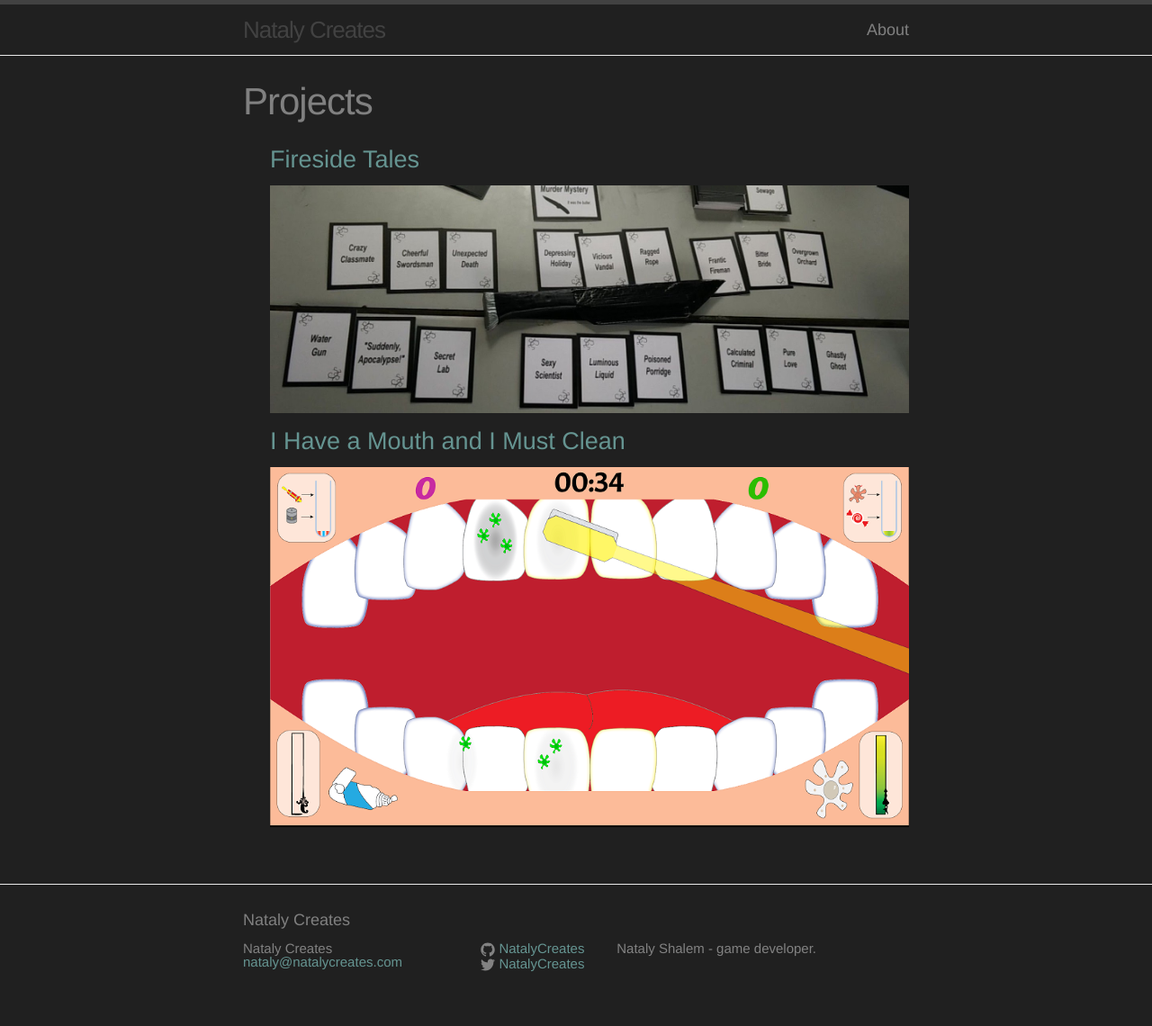
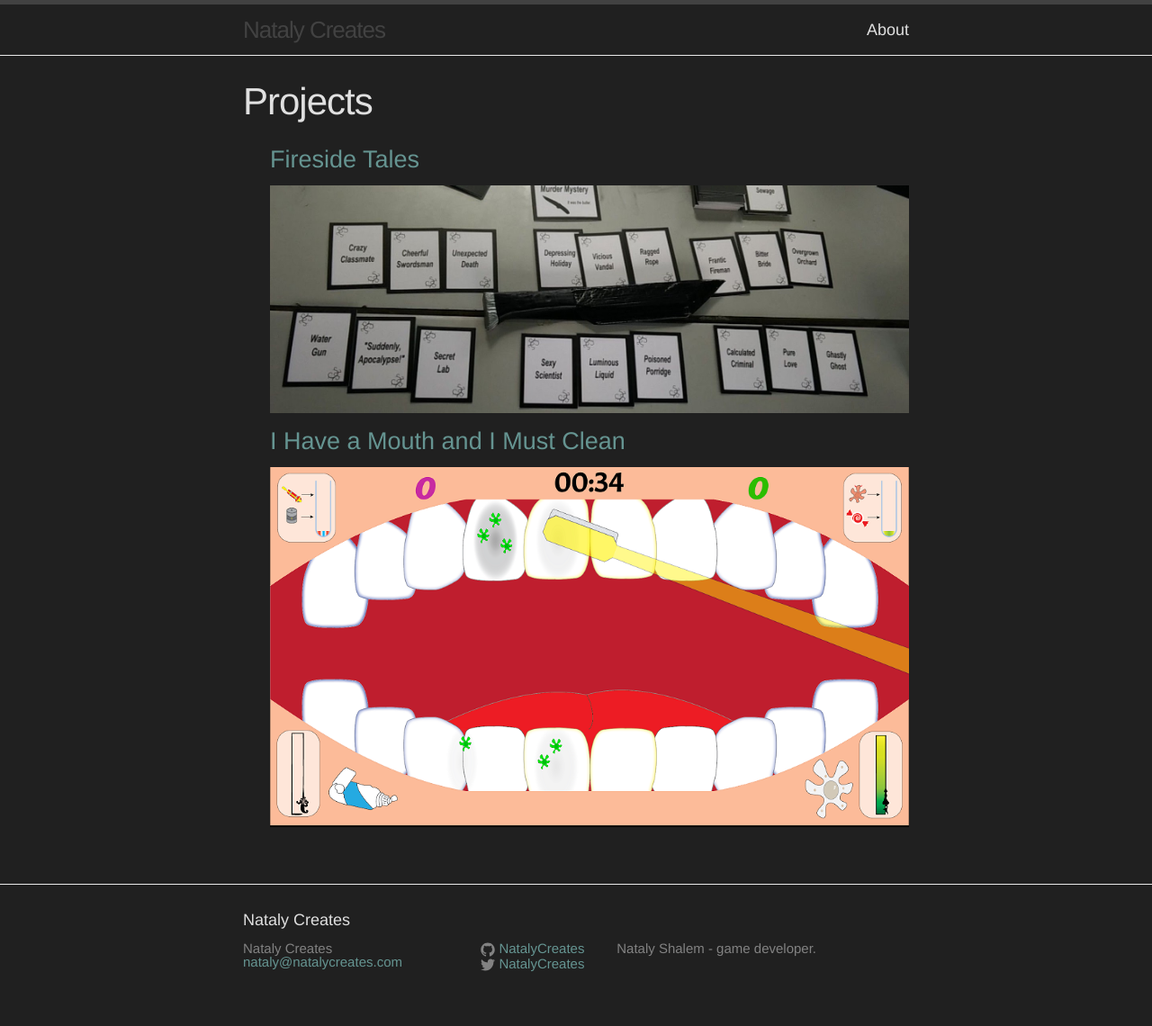
Before and after one commit to NatalyCreates/NatalyCreates.github.io, a Jekyll site: the page built from index.html, in a window 1280 px wide. Shown: the whole page at 90% size. Built offline with Jekyll 4.4.1, drawn with Linux system fonts in a browser that asks for light colours.

Commit message:
Revert "color"
This reverts commit c47208ff9e3f94e925907993cf95a4e27ab17bc8.

```diff
--- a/css/main.scss
+++ b/css/main.scss
@@ -14,7 +14,7 @@ $base-line-height: 1;
 
 $spacing-unit:     30px;
 
-$text-color:       #808080;
+$text-color:       #e0e0e0;
 $background-color: #202020;
 $brand-color:      #659491;
 
```
